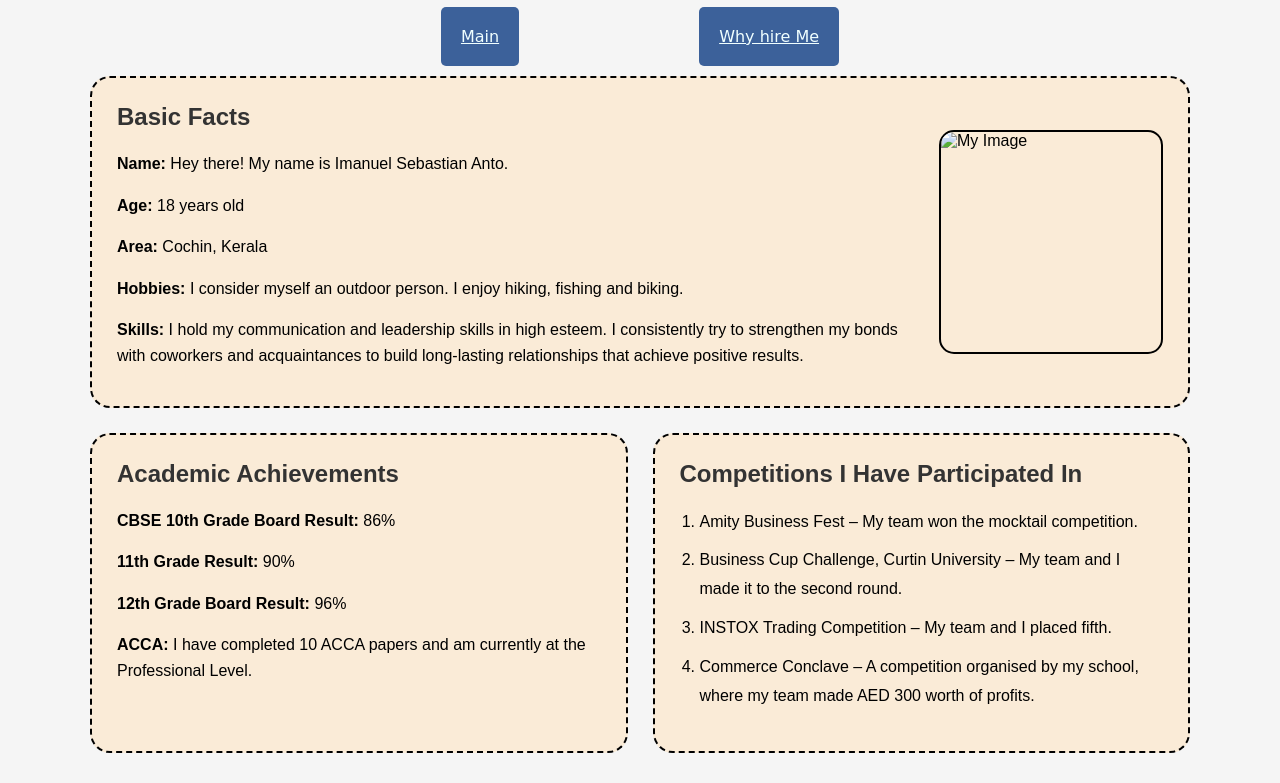
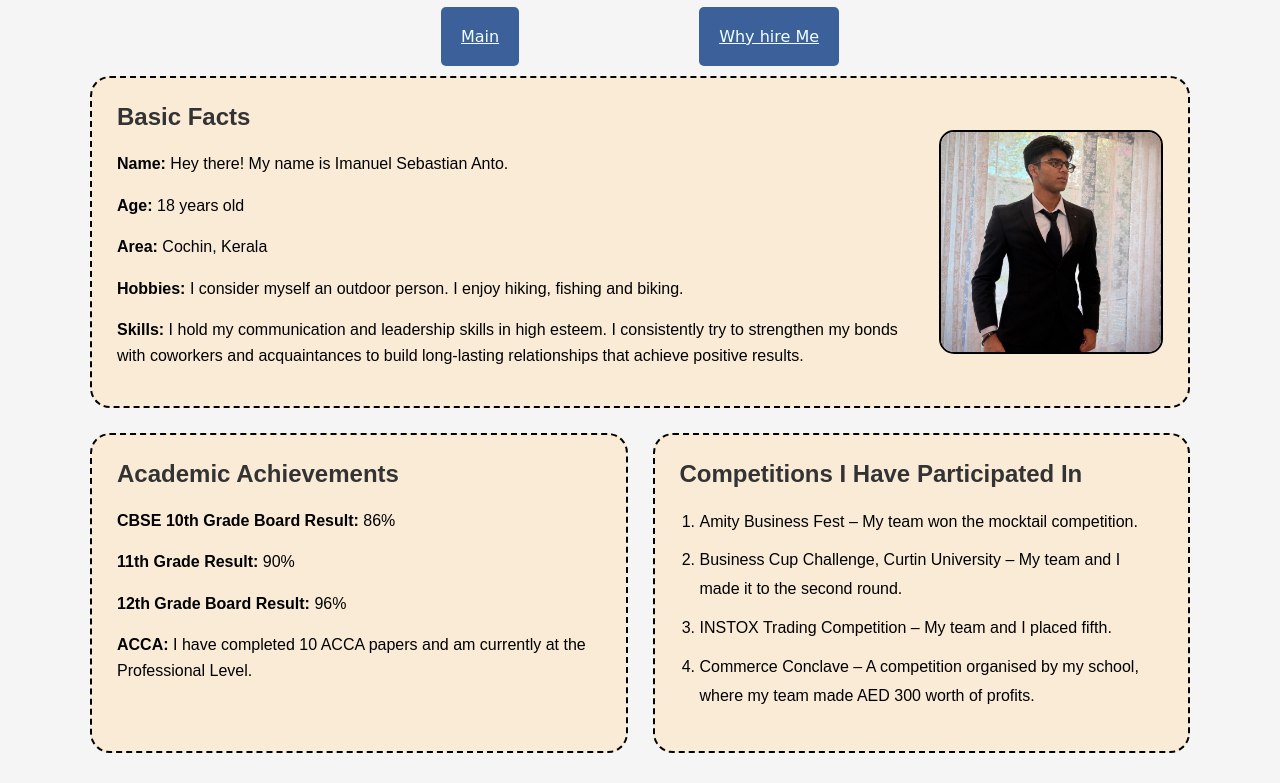
Before and after one commit to ima188/IIMB-ResumeWebsite, a plain HTML site: page about_e.html in a window 1280 px wide. Shown: the part 116-899 px from the top of the page. Drawn offline with Linux system fonts and the light colour scheme.

Commit message:
Add files via upload

```diff
--- a/about_e.html
+++ b/about_e.html
@@ -30,7 +30,7 @@
       <p><strong>Skills:</strong> I hold my communication and leadership skills in high esteem. I consistently try to strengthen my bonds with coworkers and acquaintances to build long-lasting relationships that achieve positive results.</p>
     </div>
 
-    <img src="/Resume_Website/images/images (2).png" alt="My Image" class="profile-img">
+    <img src="images/profile.png" alt="My Image" class="profile-img">
   </section>
 
   <!-- Academic Achievements -->
```
Also changed, not shown: images/profile.png (added).
